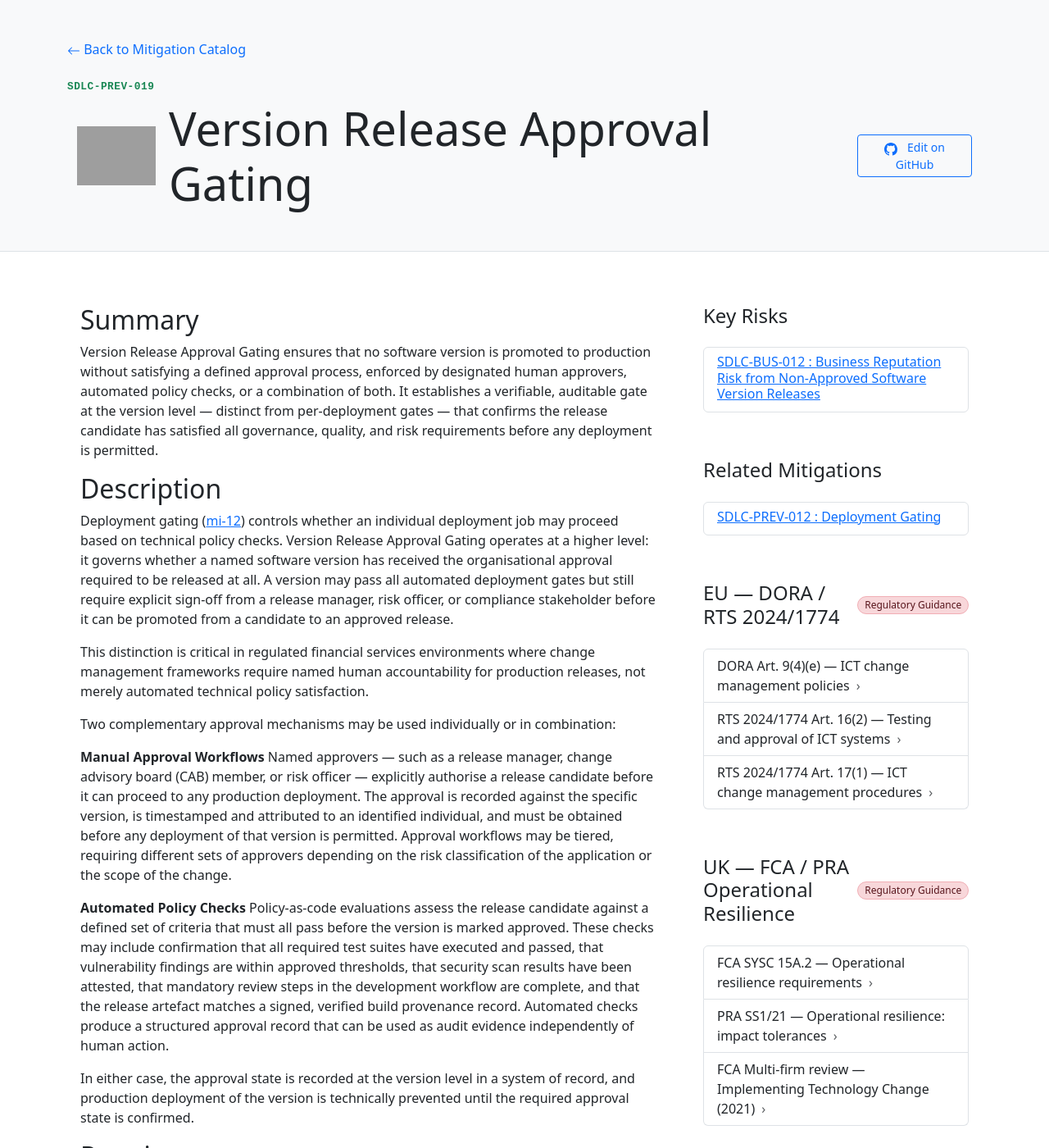
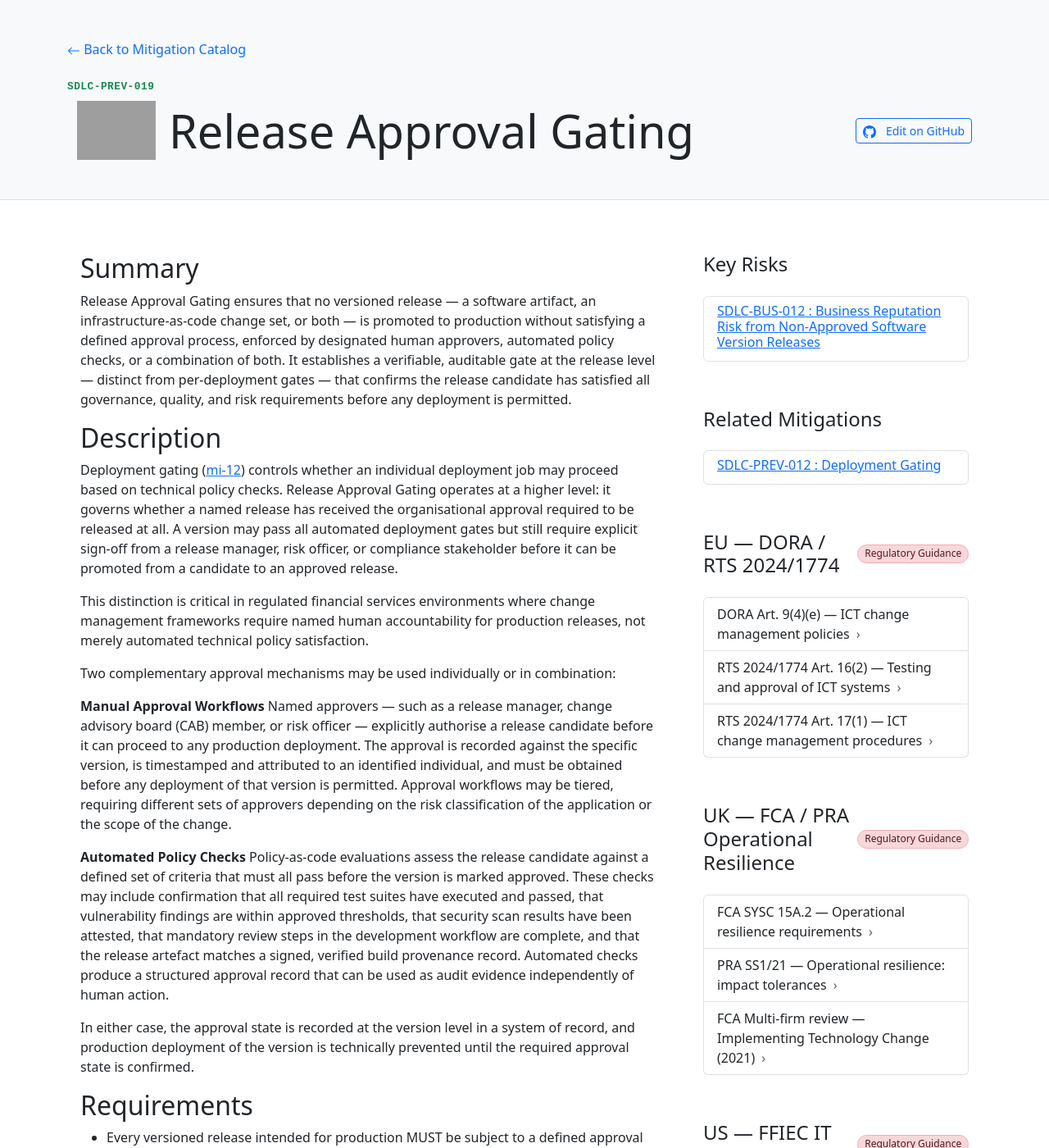
Before and after one commit to finos-labs/SDLC-Controls-Framework, a Jekyll site: the page built from docs/_mitigations/mi-19_version-approval.md, in a window 1280 px wide and 1400 px high. Shown: the whole window at 82% size. Built offline with Jekyll 4.4.1, drawn with Linux system fonts in a browser that asks for light colours; some of the changed text lies outside the part shown; grey boxes are pictures that could not be loaded.

Commit message:
Rename MI-19 to Release Approval Gating, covering artifacts and IaC
Broaden the title and summary so the gate applies to any versioned
release - a software artifact, an infrastructure-as-code change set, or
both - not only application software versions. Align the first
requirement and the frontmatter comments in mi-20 and ri-12.

Signed-off-by: AlexKantor87 <alex@kosli.com>

```diff
--- a/docs/_mitigations/mi-19_version-approval.md
+++ b/docs/_mitigations/mi-19_version-approval.md
@@ -1,6 +1,6 @@
 ---
 sequence: 19
-title: Version Release Approval Gating
+title: Release Approval Gating
 layout: mitigation
 doc-status: Draft
 type: PREV
@@ -74,11 +74,11 @@
 
 ## Summary
 
-Version Release Approval Gating ensures that no software version is promoted to production without satisfying a defined approval process, enforced by designated human approvers, automated policy checks, or a combination of both. It establishes a verifiable, auditable gate at the version level — distinct from per-deployment gates — that confirms the release candidate has satisfied all governance, quality, and risk requirements before any deployment is permitted.
+Release Approval Gating ensures that no versioned release — a software artifact, an infrastructure-as-code change set, or both — is promoted to production without satisfying a defined approval process, enforced by designated human approvers, automated policy checks, or a combination of both. It establishes a verifiable, auditable gate at the release level — distinct from per-deployment gates — that confirms the release candidate has satisfied all governance, quality, and risk requirements before any deployment is permitted.
 
 ## Description
 
-Deployment gating ([mi-12]({% link _mitigations/mi-12_deployment-gating.md %})) controls whether an individual deployment job may proceed based on technical policy checks. Version Release Approval Gating operates at a higher level: it governs whether a named software version has received the organisational approval required to be released at all. A version may pass all automated deployment gates but still require explicit sign-off from a release manager, risk officer, or compliance stakeholder before it can be promoted from a candidate to an approved release.
+Deployment gating ([mi-12]({% link _mitigations/mi-12_deployment-gating.md %})) controls whether an individual deployment job may proceed based on technical policy checks. Release Approval Gating operates at a higher level: it governs whether a named release has received the organisational approval required to be released at all. A version may pass all automated deployment gates but still require explicit sign-off from a release manager, risk officer, or compliance stakeholder before it can be promoted from a candidate to an approved release.
 
 This distinction is critical in regulated financial services environments where change management frameworks require named human accountability for production releases, not merely automated technical policy satisfaction.
 
@@ -94,7 +94,7 @@
 
 ## Requirements
 
-* Every software version intended for production MUST be subject to a defined approval process before any production deployment is initiated
+* Every versioned release intended for production MUST be subject to a defined approval process before any production deployment is initiated
 * Production deployment of a version MUST be technically prevented while the required approval for that version is absent or has been revoked
 * The approval process MUST specify which approver roles or automated checks are required, differentiated by application risk classification where appropriate
 * Manual approvals MUST be attributed to a named individual, timestamped, and recorded in an auditable system of record
```
Also changed, not shown: docs/_mitigations/mi-20_requirements-approval.md (+1 -1 lines), docs/_risks/ri-12_business-reputation.md (+1 -1 lines).
